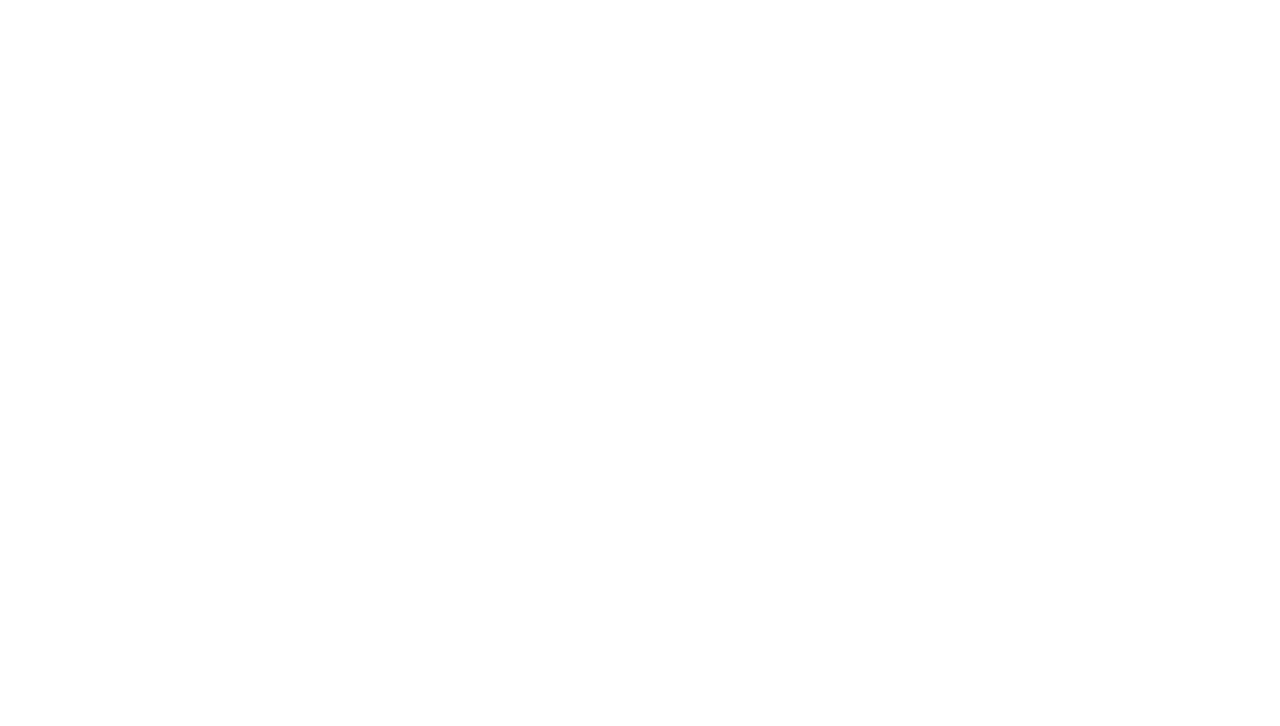
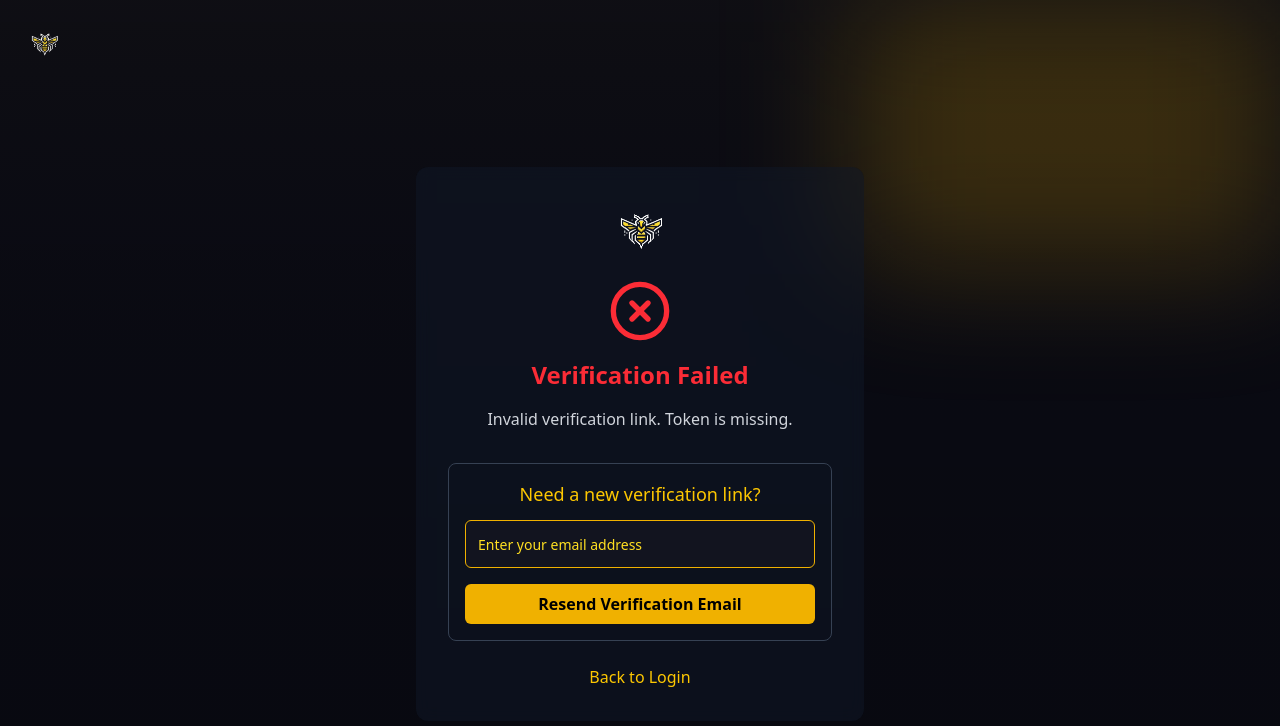
Before and after one commit to CodeHive7/CodeHive-FrontEnd, a React (Vite) app: page /verify-email in a window 1280 px wide. Before the commit this address had no page. Shown: the top 726 px of the page. Built offline with nearby package versions, Linux system fonts and the light colour scheme.

Commit message:
add route for email verification page

```diff
--- a/src/routes/AppRoutes.jsx
+++ b/src/routes/AppRoutes.jsx
@@ -6,6 +6,7 @@
 import UserHomePage from "../pages/User/UserHomePage.jsx";
 import ProjectDetailsPage from "../pages/User/Projects/ProjectDetailsPage.jsx";
 import UserRoutes from "./userRoutes/UserRoutes.jsx";
+import VerifyEmail from "../pages/User/email/VerifyEmail.jsx";
 import ChatStabilizer
  from "../pages/User/chat/components/ChatStabilizer.jsx";
 const AppRoutes = () => {
@@ -20,6 +21,7 @@
             <Route path="/projects/:projectId" element={<ProjectDetailsPage/>}/>
             <Route path="/user/projects/:projectId/chat" element={<ChatStabilizer/>}/>
             <Route path="/projects/:projectId/chat" element={<ChatStabilizer/>}/>
+            <Route path="/verify-email" element={<VerifyEmail/>}/>
         </Routes>
     );
 };
```
